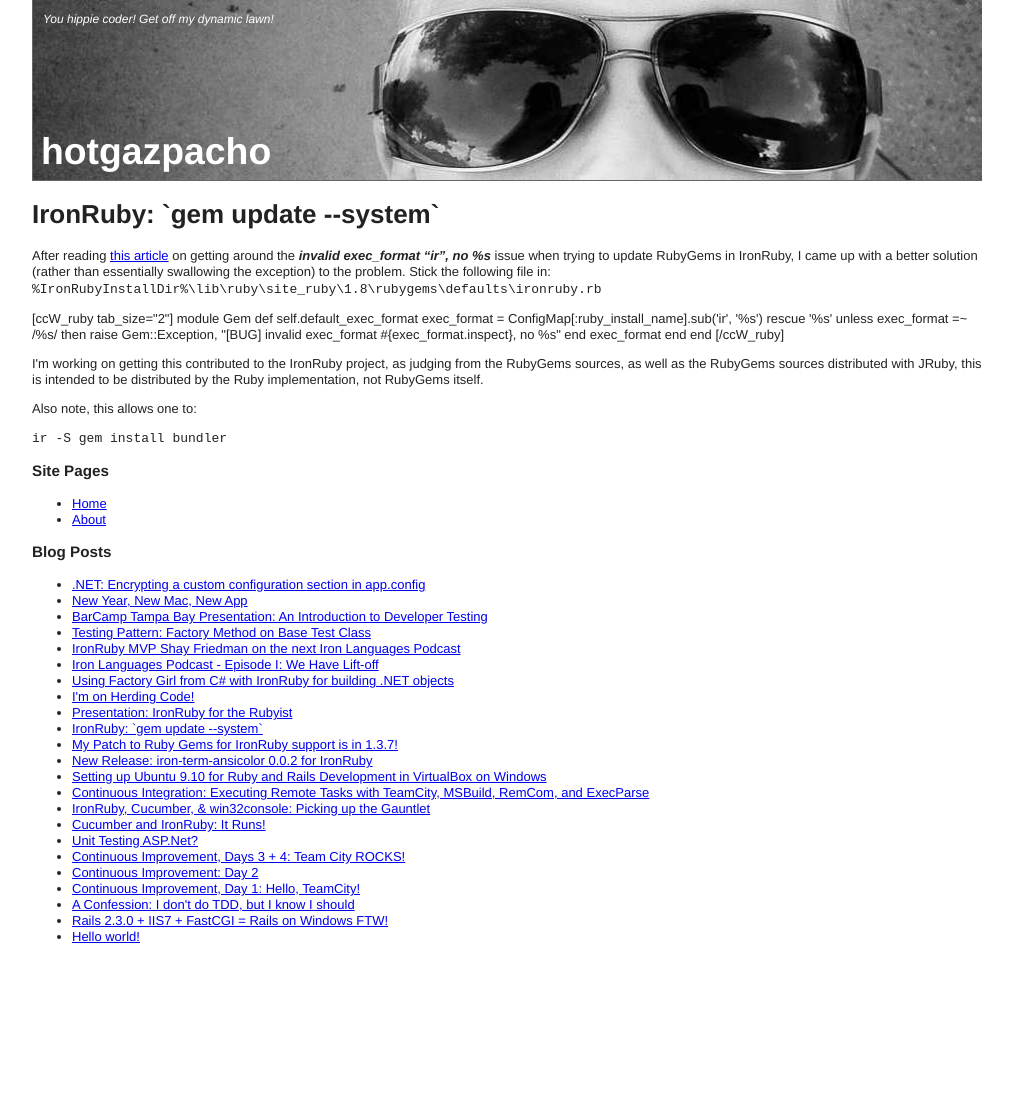
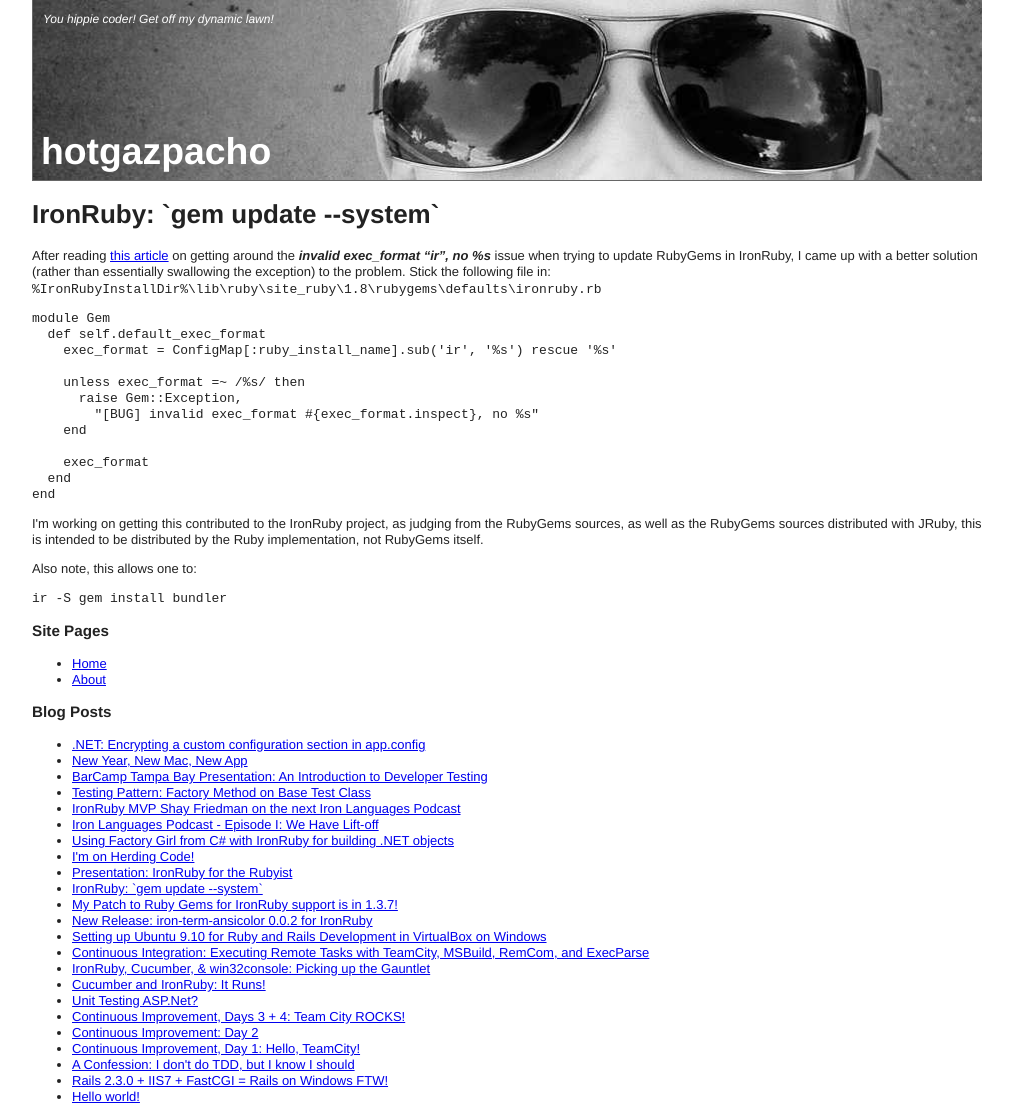
Before and after one commit to hotgazpacho/hotgazpacho.github.com, a Jekyll site: the page built from _posts/2010-05-18-ironruby-gem-update-system.html, in a window 1280 px wide. Shown: the whole page, without its empty margins (133-1146 px from the left). Built offline with Jekyll 4.4.1, drawn with Linux system fonts in a browser that asks for light colours; nearby versions of some CDN libraries; Markdown is read by kramdown in place of the engine named in the settings; before the commit the page ends 958 px from its top, so only the background shows below that.

Commit message:
fix formatting on post

```diff
--- a/_posts/2010-05-18-ironruby-gem-update-system.html
+++ b/_posts/2010-05-18-ironruby-gem-update-system.html
@@ -5,7 +5,11 @@ wordpress_id: 106
 wordpress_url: http://hotgazpacho.org/?p=106
 date: 2010-05-18 12:28:19 -04:00
 ---
-<p>After reading <a href="http://marcinobel.com/index.php/bug-invalid-exec_format-ir" target="_blank">this article</a> on getting around the <strong><em>invalid exec_format “ir”, no %s</em></strong> issue when trying to update RubyGems in IronRuby, I came up with a better solution (rather than essentially swallowing the exception) to the problem. Stick the following file in:<tt> %IronRubyInstallDir%\lib\ruby\site_ruby\1.8\rubygems\defaults\ironruby.rb</tt></p> [ccW_ruby tab_size="2"]
+<p>After reading <a href="http://marcinobel.com/index.php/bug-invalid-exec_format-ir" target="_blank">this article</a>
+on getting around the <strong><em>invalid exec_format “ir”, no %s</em></strong> issue when trying to update RubyGems in IronRuby,
+I came up with a better solution (rather than essentially swallowing the exception) to the problem.
+Stick the following file in:<tt> %IronRubyInstallDir%\lib\ruby\site_ruby\1.8\rubygems\defaults\ironruby.rb</tt></p>
+<pre>
 module Gem
   def self.default_exec_format
     exec_format = ConfigMap[:ruby_install_name].sub('ir', '%s') rescue '%s'
@@ -18,7 +22,7 @@ module Gem
     exec_format
   end
 end
-[/ccW_ruby]
+</pre>
 <p>I'm working on getting this contributed to the IronRuby project, as judging from the RubyGems sources, as well as the RubyGems sources distributed with JRuby, this is intended to be distributed by the Ruby implementation, not RubyGems itself.</p>
 <p>Also note, this allows one to:</p>
 <code>ir -S gem install bundler</code>
```
